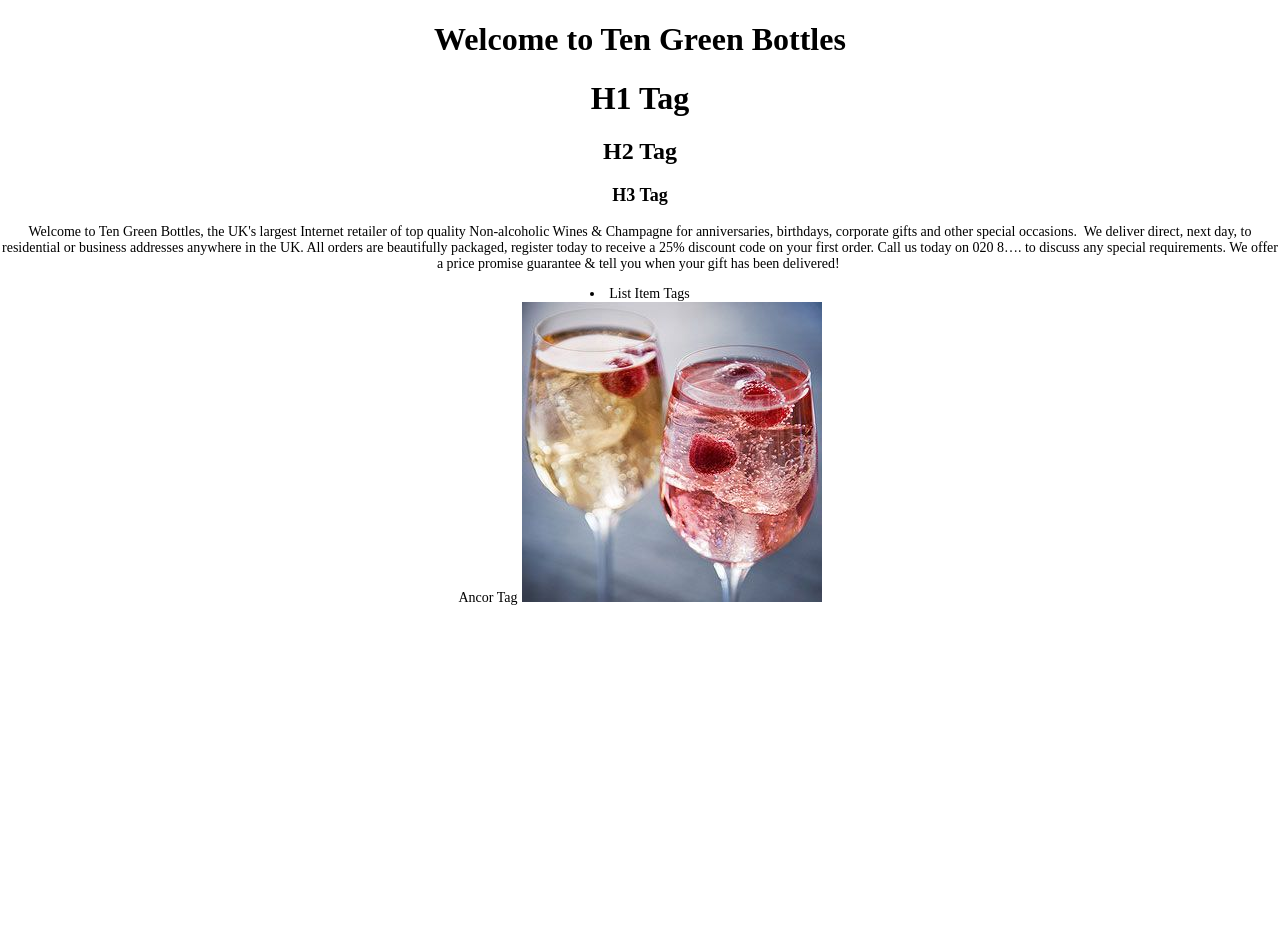
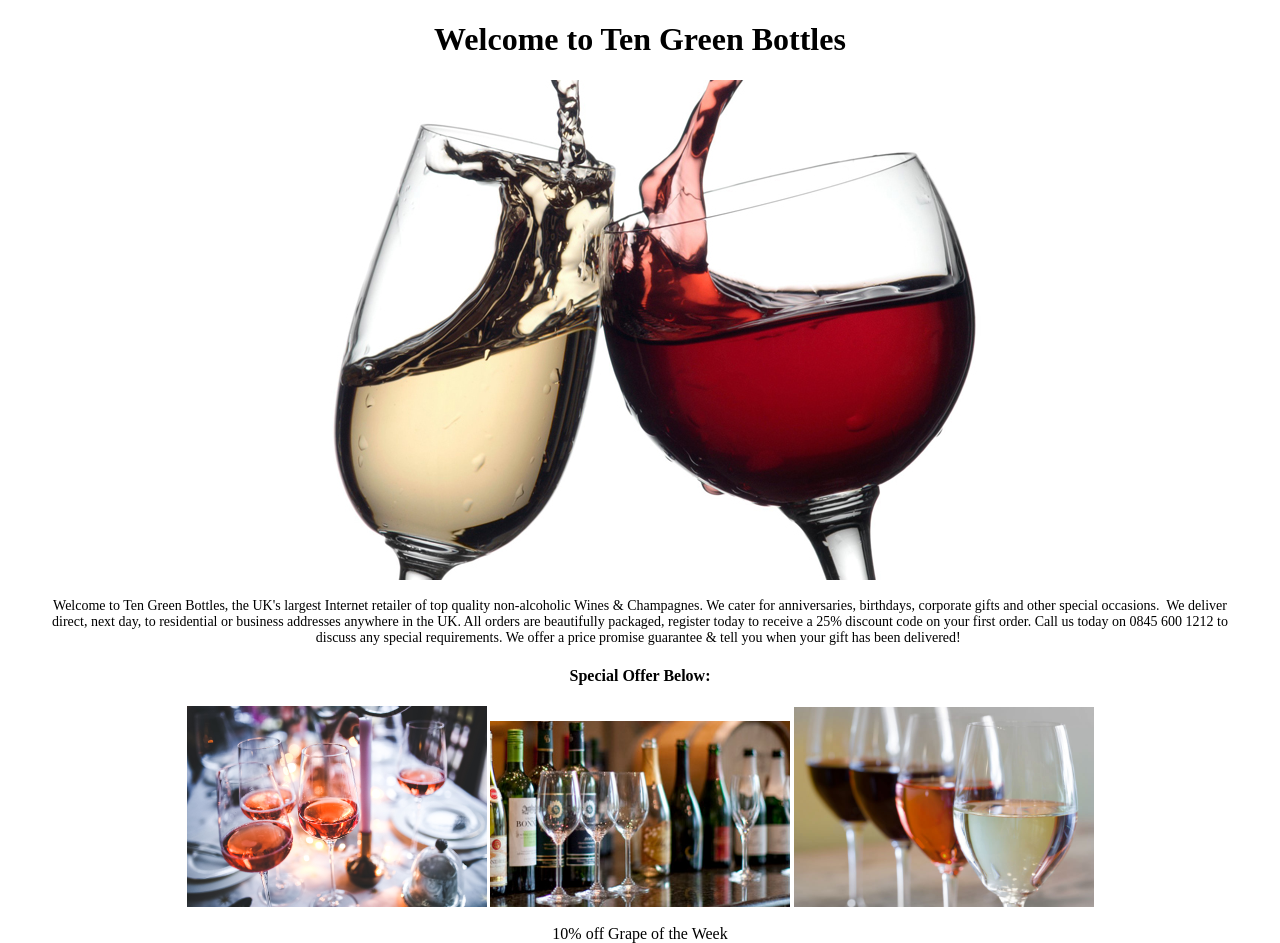
Before and after one commit to LordGee/WineApp, a PHP site: page / in a window 1280 px wide. Shown: the part 272-1215 px from the top of the page. Before the commit the page ends 877 px from the top, so only its background shows below. Run offline with PHP 8.4, Linux system fonts and the light colour scheme; some libraries are stand-ins or nearby versions.

Commit message:
- styling the front page - adding images - resizing images - adding special offers

```diff
--- a/index.php
+++ b/index.php
@@ -9,19 +9,36 @@
 
     <h1>Welcome to Ten Green Bottles</h1>
 
-            <h1>H1 Tag</h1>
-            <h2>H2 Tag</h2>
-            <h3>H3 Tag</h3>
-            <p>Welcome to Ten Green Bottles, the UK's largest Internet retailer of top quality Non-alcoholic Wines & Champagne for anniversaries, birthdays, corporate gifts and other special occasions.
+<figure>
+  <img src ="image/wine_clash.png"
+      alt="Enjoy a lil sparkle"/>
 
-We deliver direct, next day, to residential or business addresses anywhere in the UK. All orders are beautifully packaged, register today to receive a 25% discount code on your first order. Call us today on 020 8…. to discuss any special requirements.
 
-We offer a price promise guarantee & tell you when your gift has been delivered!
+<p>Welcome to Ten Green Bottles, the UK's largest Internet retailer of top quality non-alcoholic Wines & Champagnes. We cater for anniversaries, birthdays, corporate gifts and other special occasions.
 
+We deliver direct, next day, to residential or business addresses anywhere in the UK. All orders are beautifully packaged, register today to receive a 25% discount code on your first order. Call us today on 0845 600 1212 to discuss any special requirements.
+
+We offer a price promise guarantee & tell you when your gift has been delivered! </p>
+</figure>
+<h4>Special Offer Below:</h4>
+<p>
+  <img src="image/wine_day_brands.png" width="300px"
+  alt="Managers Special"
+  title="Managers Special"/>
+  <img src="image/classic-flyout.png"width="300px"
+  alt="10% off"
+  title="10% off"/>
+  <img src="image/wine_glasses.png"width="300px"
+  alt="Grape of the Week"
+  title="Grape of the Week"/>
 </p>
-            <li>List Item Tags</li>
-            <a>Ancor Tag</a>
+</body>
+</html>
 
-            <img src="image/2glass.jpg" alt="Enjoy a little sparkle" title="Click here to explore more."/>
+
+10% off
+Grape of the Week
+
+
 
 <?php require_once ("Includes/footer.php"); ?>
```
Also changed, not shown: image/classic-flyout.png (added), image/wine_clash.png (added), image/wine_day_brands.png (added), image/wine_glasses.png (added).
